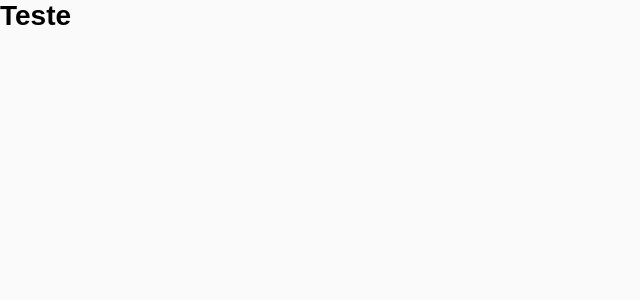
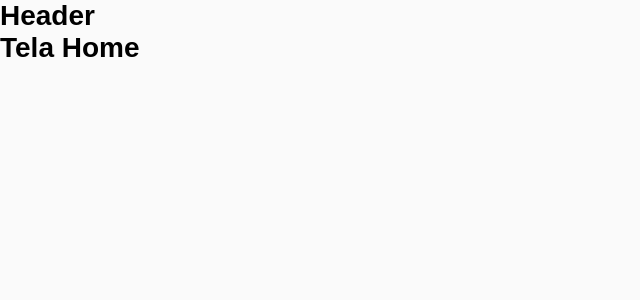
Before and after one commit to guisaoncella/blog-react, a React (Create React App) app: page / in a window 1280 px wide. Shown: the top 300 px of the page, without its empty margins (0-640 px from the left). Built offline with nearby package versions, Linux system fonts and the light colour scheme.

Commit message:
adicionado header e rota padrão

```diff
--- a/src/App.js
+++ b/src/App.js
@@ -1,11 +1,20 @@
 import React, { Component } from 'react';
+import { BrowserRouter, Switch, Route } from 'react-router-dom';
 import './index.css'
+
+import Home from './components/Home';
+import Header from './components/Header';
 
 class App extends Component {
     render() {
         return (
             <div>
-                <h1>Teste</h1>
+                <BrowserRouter>
+                    <Header/>
+                    <Switch>
+                        <Route exact path="/" component={Home} />
+                    </Switch>
+                </BrowserRouter>
             </div>
         );
     }
--- a/src/components/Header/index.js
+++ b/src/components/Header/index.js
@@ -0,0 +1,11 @@
+import React from "react";
+
+function Header(){
+    return(
+        <header>
+            <h1>Header</h1>
+        </header>
+    );
+}
+
+export default Header;
--- a/src/components/Home/index.js
+++ b/src/components/Home/index.js
@@ -0,0 +1,13 @@
+import React, { Component } from 'react';
+
+class Home extends Component {
+    render() {
+        return (
+            <div>
+                <h1>Tela Home</h1>
+            </div>
+        );
+    }
+}
+
+export default Home;
```
